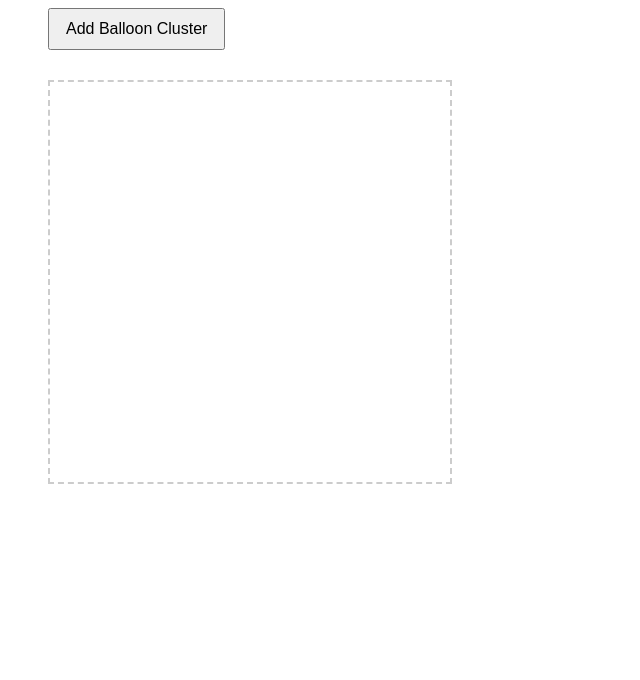
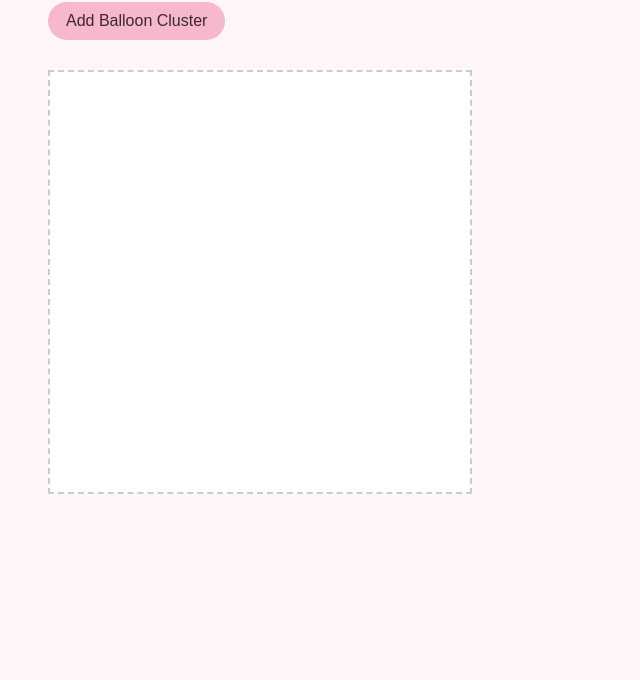
Before and after one commit to aksharasureshh/portfolio, a plain HTML site: page builder.html in a window 1280 px wide. Shown: the part 120-800 px from the top of the page, without its empty margins (0-640 px from the left). Drawn offline with Linux system fonts and the light colour scheme.

Commit message:
Update style.css

```diff
--- a/style.css
+++ b/style.css
@@ -1,32 +1,54 @@
+/* ===== BASE ===== */
 body {
   font-family: Arial, sans-serif;
   padding: 40px;
+  background: #fff6fa;
+  color: #3a2a2a;
 }
 
-button {
-  padding: 10px 16px;
-  font-size: 16px;
-  cursor: pointer;
+/* ===== HEADER ===== */
+h1 {
+  margin-bottom: 16px;
 }
 
+/* ===== BUTTON ===== */
+button {
+  padding: 10px 18px;
+  font-size: 16px;
+  border-radius: 20px;
+  border: none;
+  cursor: pointer;
+  background: #f7b7cc;
+  color: #3a2a2a;
+}
+
+button:hover {
+  background: #f4a8c0;
+}
+
+/* ===== BUILDER CANVAS ===== */
 #builder-canvas {
   margin-top: 30px;
-  width: 400px;
-  height: 400px;
+  width: 420px;
+  height: 420px;
   border: 2px dashed #ccc;
-  position: relative;
+  position: relative; /* anchor for clusters */
+  background: #ffffff;
 }
 
-/* cluster */
+/* ===== CLUSTER ===== */
 .cluster {
-  position: absolute;
+  position: relative; /* THIS FIXES CLUSTERING */
   cursor: grab;
 }
 
-/* balloon */
+.cluster:active {
+  cursor: grabbing;
+}
+
+/* ===== BALLOONS ===== */
 .balloon {
-  width: 80px;
-  height: 80px;
+  position: absolute;
   background: pink;
   border-radius: 50%;
 }
```
